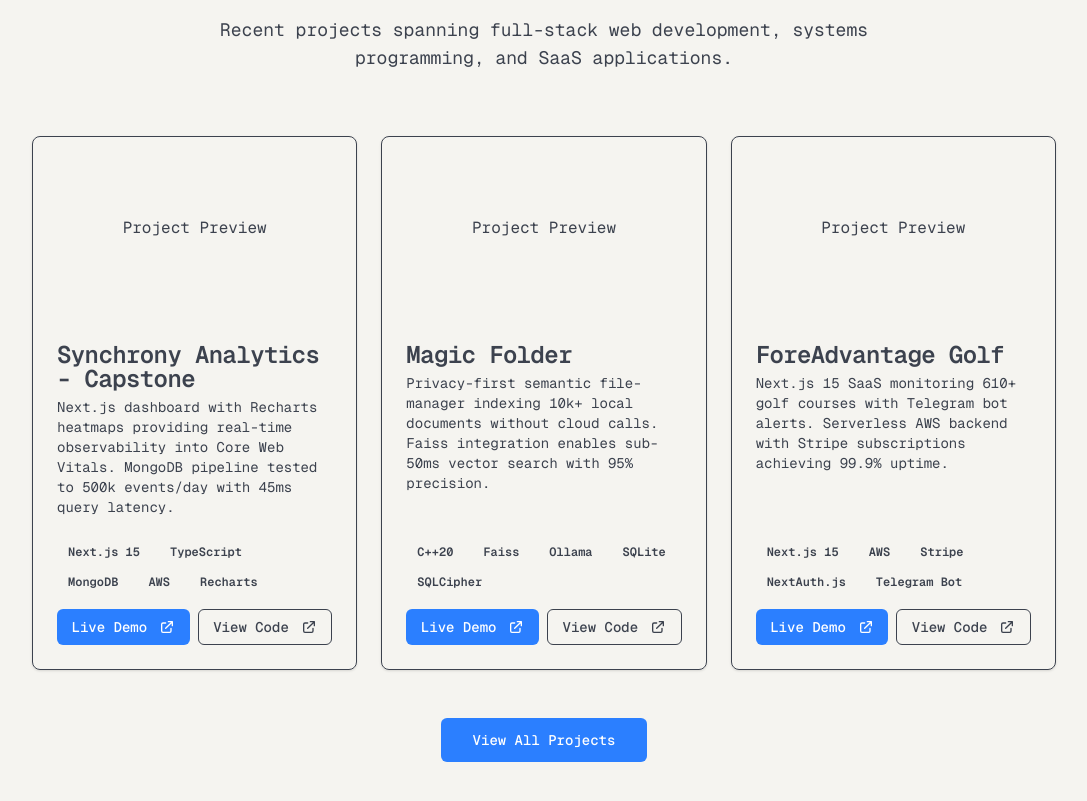
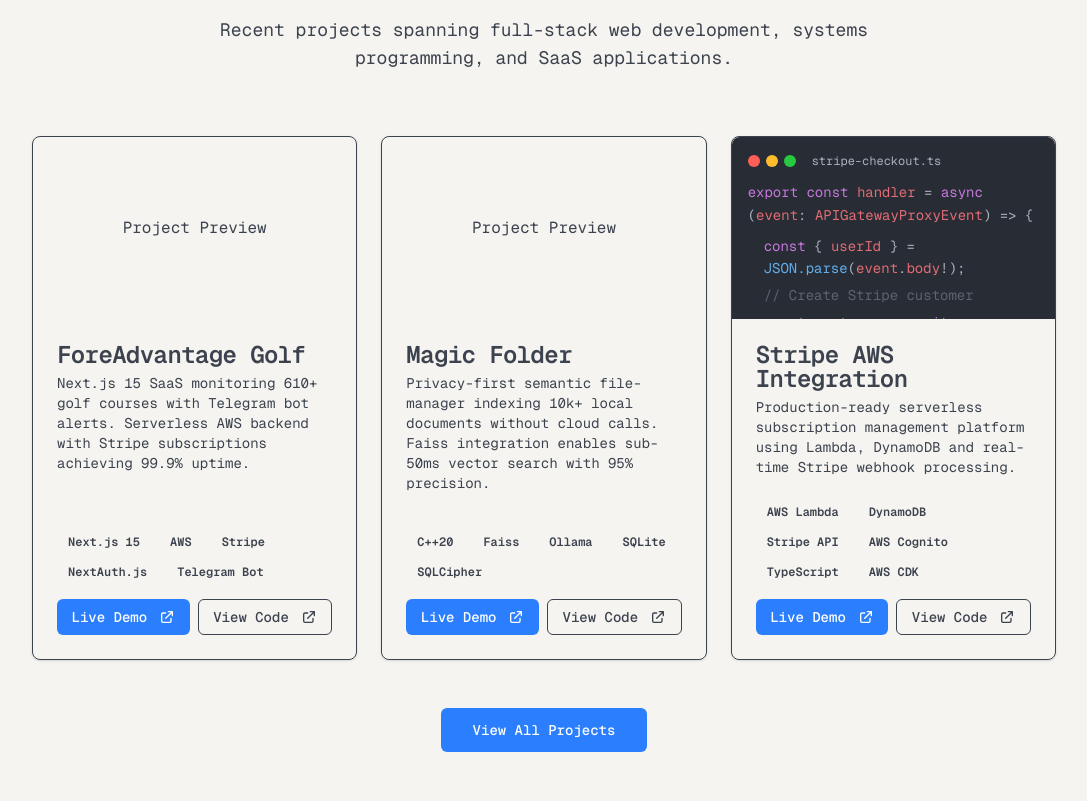
Before and after one commit to cgorski03/colingorski-portfolio, a Next.js app: page / in a window 1280 px wide. Shown: the part 1820-2621 px from the top of the page, without its empty margins (96-1183 px from the left). Built offline with nearby package versions, Linux system fonts and the light colour scheme.

Commit message:
feat: stripe project preview

```diff
--- a/src/components/sections/projects.tsx
+++ b/src/components/sections/projects.tsx
@@ -3,32 +3,41 @@
 import { Button } from "@/components/ui/button"
 import { Card, CardContent, CardDescription, CardHeader, CardTitle } from "@/components/ui/card"
 import { Badge } from "@/components/ui/badge"
+import CodeBlock from "@/components/ui/code-block"
 
 const projects = [
   {
-    title: "Synchrony Analytics - Capstone",
-    description: "Next.js dashboard with Recharts heatmaps providing real-time observability into Core Web Vitals. MongoDB pipeline tested to 500k events/day with 45ms query latency.",
-    technologies: ["Next.js 15", "TypeScript", "MongoDB", "AWS", "Recharts"],
-    image: "/project1.jpg",
-    liveUrl: "https://example.com",
-    githubUrl: "https://github.com/example"
+    title: "ForeAdvantage Golf",
+    description: "Next.js 15 SaaS monitoring 610+ golf courses with Telegram bot alerts. Serverless AWS backend with Stripe subscriptions achieving 99.9% uptime.",
+    technologies: ["Next.js 15", "AWS", "Stripe", "NextAuth.js", "Telegram Bot"],
+    liveUrl: "https://foreadvantagegolf.com",
+    githubUrl: "https://github.com/cgorski03",
+    preview: (
+      <div className="w-full h-full bg-gradient-to-br from-accent/20 to-primary/20 flex items-center justify-center">
+        <span className="text-muted-foreground">Project Preview</span>
+      </div>
+    )
   },
   {
     title: "Magic Folder",
     description: "Privacy-first semantic file-manager indexing 10k+ local documents without cloud calls. Faiss integration enables sub-50ms vector search with 95% precision.",
     technologies: ["C++20", "Faiss", "Ollama", "SQLite", "SQLCipher"],
-    image: "/project2.jpg",
     liveUrl: "https://github.com/cgorski03/magic-folder",
-    githubUrl: "https://github.com/cgorski03/magic-folder"
+    githubUrl: "https://github.com/cgorski03/magic-folder",
+    preview: (
+      <div className="w-full h-full bg-gradient-to-br from-accent/20 to-primary/20 flex items-center justify-center">
+        <span className="text-muted-foreground">Project Preview</span>
+      </div>
+    )
   },
   {
-    title: "ForeAdvantage Golf",
-    description: "Next.js 15 SaaS monitoring 610+ golf courses with Telegram bot alerts. Serverless AWS backend with Stripe subscriptions achieving 99.9% uptime.",
-    technologies: ["Next.js 15", "AWS", "Stripe", "NextAuth.js", "Telegram Bot"],
-    image: "/project3.jpg",
-    liveUrl: "https://foreadvantagegolf.com",
-    githubUrl: "https://github.com/cgorski03"
-  }
+    title: "Stripe AWS Integration",
+    description: "Production-ready serverless subscription management platform using Lambda, DynamoDB and real-time Stripe webhook processing.",
+    technologies: ["AWS Lambda", "DynamoDB", "Stripe API", "AWS Cognito", "TypeScript", "AWS CDK"],
+    liveUrl: "https://github.com/cgorski03/stripe-aws-integration",
+    githubUrl: "https://github.com/cgorski03/stripe-aws-integration",
+    preview: <CodeBlock />
+  },
 ]
 
 export default function Projects() {
@@ -48,9 +57,7 @@
           {projects.map((project, index) => (
             <Card key={index} className="group duration-300 flex flex-col h-full space-between">
               <div className="aspect-video bg-muted rounded-t-lg overflow-hidden">
-                <div className="w-full h-full bg-gradient-to-br from-accent/20 to-primary/20 flex items-center justify-center">
-                  <span className="text-muted-foreground">Project Preview</span>
-                </div>
+                {project.preview}
               </div>
               <CardHeader className="flex-grow">
                 <CardTitle className="group-hover:text-accent transition-colors">
--- /dev/null
+++ b/src/components/ui/code-block.tsx
@@ -0,0 +1,73 @@
+export default function CodeBlock() {
+  return (
+    <div className="w-full h-full bg-[#282c34] p-4 flex flex-col">
+      {/* Header */}
+      <div className="flex items-center gap-2 mb-3">
+        <div className="flex gap-1.5">
+          <div className="w-3 h-3 rounded-full bg-[#ff5f56]"></div>
+          <div className="w-3 h-3 rounded-full bg-[#ffbd2e]"></div>
+          <div className="w-3 h-3 rounded-full bg-[#27ca3f]"></div>
+        </div>
+        <span className="text-xs text-[#abb2bf] ml-2">stripe-checkout.ts</span>
+      </div>
+
+      {/* Code */}
+      <div className="flex-1 font-mono text-sm leading-relaxed">
+        <div className="text-[#abb2bf] mb-2">
+          <span className="text-[#c678dd]">export const</span> <span className="text-[#e06c75]">handler</span> = <span className="text-[#c678dd]">async</span> (<span className="text-[#e06c75]">event</span>: <span className="text-[#e06c75]">APIGatewayProxyEvent</span>) =&gt; {'{'}
+        </div>
+        <div className="text-[#abb2bf] ml-4 mb-1">
+          <span className="text-[#c678dd]">const</span> {'{'} <span className="text-[#e06c75]">userId</span> {'}'} = <span className="text-[#61afef]">JSON.parse</span>(<span className="text-[#e06c75]">event</span>.<span className="text-[#e06c75]">body</span>!);
+        </div>
+        <div className="text-[#abb2bf] ml-4 mb-1">
+          <span className="text-[#5c6370]">// Create Stripe customer</span>
+        </div>
+        <div className="text-[#abb2bf] ml-4 mb-1">
+          <span className="text-[#c678dd]">const</span> <span className="text-[#e06c75]">customer</span> = <span className="text-[#c678dd]">await</span> <span className="text-[#e06c75]">stripe</span>.<span className="text-[#e06c75]">customers</span>.<span className="text-[#e06c75]">create</span>({'{'}
+        </div>
+        <div className="text-[#abb2bf] ml-8 mb-1">
+          <span className="text-[#98c379]">email</span>: <span className="text-[#e06c75]">user</span>.<span className="text-[#e06c75]">email</span>,
+        </div>
+        <div className="text-[#abb2bf] ml-8 mb-1">
+          <span className="text-[#98c379]">metadata</span>: {'{'} <span className="text-[#98c379]">cognitoUserId</span>: <span className="text-[#e06c75]">userId</span> {'}'}
+        </div>
+        <div className="text-[#abb2bf] ml-4 mb-1">
+          {'}'});
+        </div>
+        <div className="text-[#abb2bf] ml-4 mb-1">
+          <span className="text-[#5c6370]">// Create checkout session</span>
+        </div>
+        <div className="text-[#abb2bf] ml-4 mb-1">
+          <span className="text-[#c678dd]">const</span> <span className="text-[#e06c75]">session</span> = <span className="text-[#c678dd]">await</span> <span className="text-[#e06c75]">stripe</span>.<span className="text-[#e06c75]">checkout</span>.<span className="text-[#e06c75]">sessions</span>.<span className="text-[#e06c75]">create</span>({'{'}
+        </div>
+        <div className="text-[#abb2bf] ml-8 mb-1">
+          <span className="text-[#98c379]">customer</span>: <span className="text-[#e06c75]">customer</span>.<span className="text-[#e06c75]">id</span>,
+        </div>
+        <div className="text-[#abb2bf] ml-8 mb-1">
+          <span className="text-[#98c379]">mode</span>: <span className="text-[#d19a66]">'subscription'</span>,
+        </div>
+        <div className="text-[#abb2bf] ml-8 mb-1">
+          <span className="text-[#98c379]">success_url</span>: <span className="text-[#d19a66]">`$&#123;APP_URL&#125;/success`</span>
+        </div>
+        <div className="text-[#abb2bf] ml-4 mb-1">
+          {'}'});
+        </div>
+        <div className="text-[#abb2bf] ml-4 mb-1">
+          <span className="text-[#c678dd]">return</span> {'{'}
+        </div>
+        <div className="text-[#abb2bf] ml-8 mb-1">
+          <span className="text-[#98c379]">statusCode</span>: <span className="text-[#d19a66]">200</span>,
+        </div>
+        <div className="text-[#abb2bf] ml-8 mb-1">
+          <span className="text-[#98c379]">body</span>: <span className="text-[#61afef]">JSON.stringify</span>({'{'} <span className="text-[#98c379]">sessionId</span>: <span className="text-[#e06c75]">session</span>.<span className="text-[#e06c75]">id</span> {'}'})
+        </div>
+        <div className="text-[#abb2bf] ml-4 mb-1">
+          {'}'};
+        </div>
+        <div className="text-[#abb2bf]">
+          {'}'};
+        </div>
+      </div>
+    </div>
+  )
+}
```
